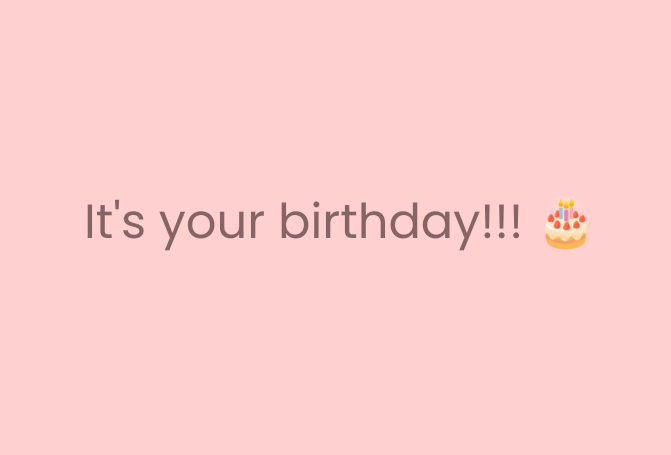
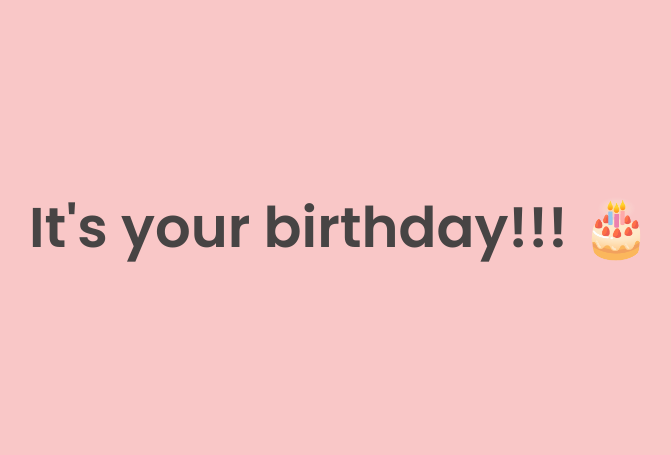
Before and after one commit to xyzuan/neissyanr_20th, a plain HTML site: page index.html in a window 1280 px wide. Shown: the part 134-589 px from the top of the page, without its empty margins (300-971 px from the left). Drawn offline with nearby package versions, Linux system fonts and the light colour scheme.

Commit message:
sya: Restyle-ing font

```diff
--- a/css/style.css
+++ b/css/style.css
@@ -3,7 +3,7 @@ html {
   }
 
   body {
-    background-color: #FFD0D0;
+    background-color: #F9C7C7;
     margin: 18px;
     font-family: 'Poppins', sans-serif;
   }
@@ -44,7 +44,7 @@ html {
 
   .one {
     font-size: 3.5rem;
-    color: #856262;
+    color: #434141;
     text-align: center;
     line-height: 1.0;
   }
@@ -62,8 +62,10 @@ html {
   }
 
   .three {
-    color: #856262;
-    font-size: 3rem;
+    font-size: 3.5rem;
+    color: #434141;
+    text-align: center;
+    line-height: 1.2;
   }
 
   .four .text-box {
@@ -90,7 +92,7 @@ html {
     right: 10px;
     bottom: 10px;
     color: #fff;
-    background-color: rgb(173, 117, 131);
+    background-color: #F29898;
     padding: 0px 10px;
     border-radius: 18px;
   }
@@ -98,7 +100,7 @@ html {
   .five p {
     font-size: 2rem;
     position: absolute;
-    color: #856262;
+    color: #434141;
     top: 40%;
     -ms-transform: translateY(-40%);
     transform: translateY(-40%);
@@ -111,18 +113,19 @@ html {
   }
 
   .five .idea-5 {
-    color: #856262;
+    color: #434141;
     font-size: 4rem;
   }
 
   .five .idea-4 {
-    color: #856262;
+    color: #434141;
     font-size: 4rem;
   }
 
   .idea-5 span,
   .idea-6 span,
   .wish-hbd span {
+    color: #434141;
     display: inline-block;
   }
 
--- a/index.html
+++ b/index.html
@@ -25,7 +25,7 @@
   </h1>
 </div>
 <div class="three">
-  <p>It's your birthday!!! 🎂</p>
+  <h4>It's your birthday!!! 🎂</h4>
 </div>
 <!-- Kotak Pesan -->
 <div class="four">
@@ -58,7 +58,7 @@
   <img src="img/sya.png" alt="" class="lydia-dp" id="imagePath" />
   <img src="img/hat.svg" alt="" class="hat" />
   <div class="wish">
-    <h3 class="wish-hbd">Happy Birthday!</h3>
+    <h3 class="wish-hbd">Happy Birthday !</h3>
     <h5 id="wishText">Happy 20th Birthday Neissya... I hope I can be the one who won't make you search anymore, and keep healthy as always 🥰</h5>
   </div>
 </div>
--- a/js/script.js
+++ b/js/script.js
@@ -222,7 +222,7 @@ const animationTimeline = () => {
       {
         scale: 1,
         rotationY: 0,
-        color: "#ff69b4",
+        color: "#434141;",
         ease: Expo.easeOut,
       },
       0.1,
```
